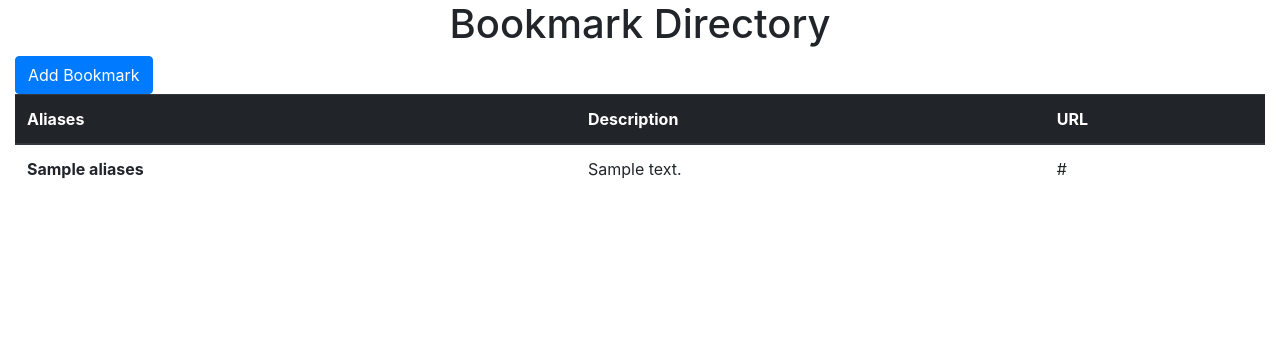
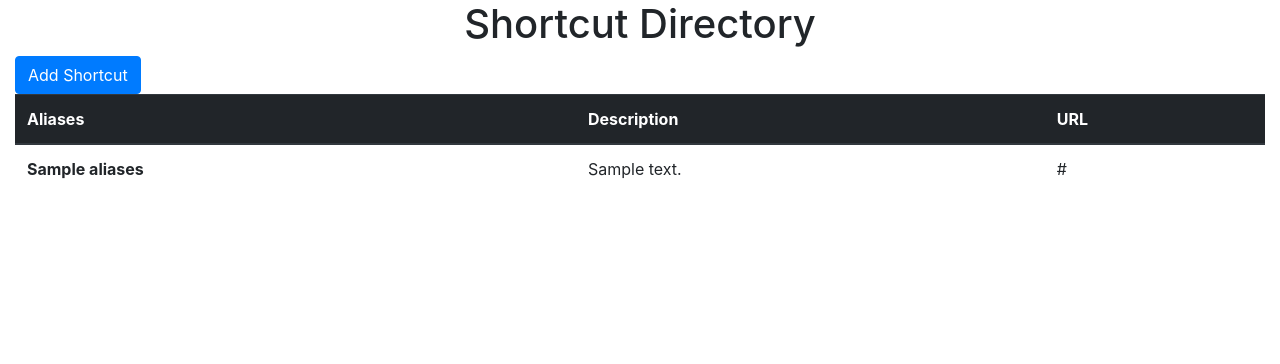
Before and after one commit to conveen/hare, a Python web app: template hare_engine/src/templates/list.html in a window 1280 px wide. Shown: the part 56-420 px from the top of the page. Run offline with Jinja, Linux system fonts and the light colour scheme; the template is opened without the code that fills it: most values are stand-ins (such as "Sample title", 1, 10 or a date in 2020).

Commit message:
Changed "Bookmark" to "Shortcut" and added integrity attributes to loaded resources.

```diff
--- a/hare_engine/src/templates/list.html
+++ b/hare_engine/src/templates/list.html
@@ -4,11 +4,15 @@
         <meta charset="utf-8">
         <meta http-equiv="X-UA-Compatible" content="IE=edge">
         <meta name="viewport" content="width=device-width, initial-scale=1">
-        <meta name="description" content="Hare Smart Bookmark Directory">
+        <meta name="description" content="Hare Smart Shortcut Directory">
         <meta name="author" content="Conveen">
-        <title>Hare Smart Bookmark Directory</title>
-        <link rel="stylesheet" href="{{ url_for('static', filename='css/bootstrap.min.css') }}" />
-        <link rel="stylesheet" href="{{ url_for('static', filename='css/datatables.min.css') }}" />
+        <title>Hare Smart Shortcut Directory</title>
+        <link rel="stylesheet"
+              href="{{ url_for('static', filename='css/bootstrap.min.css') }}"
+              integrity="sha384-9aIt2nRpC12Uk9gS9baDl411NQApFmC26EwAOH8WgZl5MYYxFfc+NcPb1dKGj7Sk"/>
+        <link rel="stylesheet"
+              href="{{ url_for('static', filename='css/datatables.min.css') }}"
+              integrity="sha384-3L0qvXR+RiCHQoBFTWVYblhMPTVDHZDqVwJJKwg9D6Z6nF/z28v0egSvjvW4I+sC"/>
         <style>
             /* Sticky footer styles
             -------------------------------------------------- */
@@ -38,12 +42,14 @@
             </a>
         </nav>
 
+        <!-- App wrapper -->
         <div id="app-wrapper" class="container-fluid">
-            <h1 class="text-center">Bookmark Directory</h1>
-            <button type="button" class="btn btn-primary" data-toggle="modal" data-target="#add-bookmark-modal">
-                Add Bookmark
+            <h1 class="text-center">Shortcut Directory</h1>
+            <button type="button" class="btn btn-primary" data-toggle="modal" data-target="#add-shortcut-modal">
+                Add Shortcut
             </button>
 
+            <!-- Directory table -->
             <table id="directory-table" class="table">
                 <thead class="thead-dark">
                     <tr>
@@ -63,7 +69,8 @@
                 </tbody>
             </table>
 
-            <div id="add-bookmark-modal" class="modal fade" tabindex="-1" role="dialog">
+            <!-- Add shortcut modal -->
+            <div id="add-shortcut-modal" class="modal fade" tabindex="-1" role="dialog">
 		    	<div class="modal-dialog">
                     <div class="modal-content">
                         <div class="modal-header">
@@ -74,34 +81,34 @@
                         <div class="modal-body">
                             <form action="/new" method="POST">
                                 <div class="form-group">
-                                    <label for="bookmark-url">URL</label>
-                                    <input type="text" class="form-control" id="bookmark-url" name="url" aria-describedby="bookmark-url-help">
-                                    <small id="bookmark-url-help" class="form-text text-muted">
-                                        Bookmark URL, such as "https://duckduckgo.com/?q={}". Use "{}" for parameter placeholders.
+                                    <label for="shortcut-url">URL</label>
+                                    <input type="text" class="form-control" id="shortcut-url" name="url" aria-describedby="shortcut-url-help">
+                                    <small id="shortcut-url-help" class="form-text text-muted">
+                                        Shortcut URL, such as "https://duckduckgo.com/?q={}". Use "{}" for parameter placeholders.
                                     </small>
                                 </div>
                                 <div class="form-group">
-                                    <label for="bookmark-description">Description</label>
-                                    <input type="text" class="form-control" id="bookmark-description" name="description" aria-describedby="bookmark-description-help">
-                                    <small id="bookmark-description-help" class="form-text text-muted">
-                                        Description of the bookmark, such as "Search DuckDuckGo."
-                                        This will help others understand the bookmark URL and parameters.
+                                    <label for="shortcut-description">Description</label>
+                                    <input type="text" class="form-control" id="shortcut-description" name="description" aria-describedby="shortcut-description-help">
+                                    <small id="shortcut-description-help" class="form-text text-muted">
+                                        Description of the shortcut, such as "Search DuckDuckGo."
+                                        This will help others understand the shortcut URL and parameters.
                                     </small>
                                 </div>
                                 <div class="form-group">
-                                    <label for="bookmark-aliases">Aliases</label>
-                                    <input type="text" class="form-control" id="bookmark-aliases" name="aliases" aria-describedby="bookmark-aliases-help">
-                                    <small id="bookmark-aliases-help" class="form-text text-muted">
-                                        One or more aliases for the bookmark, separated by commas and without spaces
+                                    <label for="shortcut-aliases">Aliases</label>
+                                    <input type="text" class="form-control" id="shortcut-aliases" name="aliases" aria-describedby="shortcut-aliases-help">
+                                    <small id="shortcut-aliases-help" class="form-text text-muted">
+                                        One or more aliases for the shortcut, separated by commas and without spaces
                                         (i.e., "d,ddg,duckduckgo").
                                     </small>
-                                    <label for="bookmark-aliases">Is Fallback</label>
-                                    <select class="form-control" id="bookmark-aliases" name="is_fallback">
+                                    <label for="shortcut-aliases">Is Fallback</label>
+                                    <select class="form-control" id="shortcut-aliases" name="is_fallback">
                                         <option>True</option>
                                         <option>False</option>
                                     </select>
-                                    <small id="bookmark-is-fallback-help" class="form-text text-muted">
-                                        Whether the bookmark can be used as a fallback. Note that fallbacks must take
+                                    <small id="shortcut-is-fallback-help" class="form-text text-muted">
+                                        Whether the shortcut can be used as a fallback. Note that fallbacks must take
                                         a <i>single</i> parameter, like DuckDuckGo, Google, or Bing.
                                     </small>
                                 </div>
@@ -123,10 +130,17 @@
             </div>
         </footer>
 
-        <script type="text/javascript" src="{{ url_for('static', filename='js/jquery.slim.min.js') }}"></script>
-        <script type="text/javascript" src="{{ url_for('static', filename='js/bootstrap.bundle.min.js') }}"></script>
-        <script type="text/javascript" src="{{ url_for('static', filename='js/datatables.min.js') }}"></script>
+        <script type="text/javascript"
+                src="{{ url_for('static', filename='js/jquery.slim.min.js') }}"
+                integrity="sha384-DfXdz2htPH0lsSSs5nCTpuj/zy4C+OGpamoFVy38MVBnE+IbbVYUew+OrCXaRkfj"></script>
+        <script type="text/javascript"
+                src="{{ url_for('static', filename='js/bootstrap.bundle.min.js') }}"
+                integrity="sha384-1CmrxMRARb6aLqgBO7yyAxTOQE2AKb9GfXnEo760AUcUmFx3ibVJJAzGytlQcNXd"></script>
+        <script type="text/javascript"
+                src="{{ url_for('static', filename='js/datatables.min.js') }}"
+                integrity="sha384-XW25Fu/i9x9ksGjbf44qbJP2NC+O3/IwobexnFISEw/WlgFs9KAXO+6tXpCLT/Rs"></script>
         <script type="text/javascript">
+            // Initialize directory table DataTable object on page load
             $(document).ready(function () {
                 $("#directory-table").DataTable({
                     // Disable initial pass ordering (ordering is done server side initially)
```
